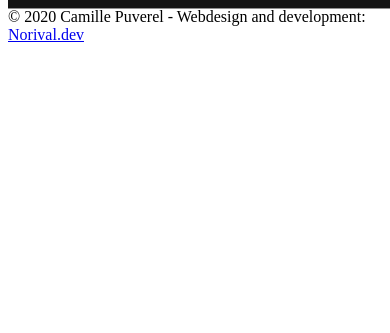
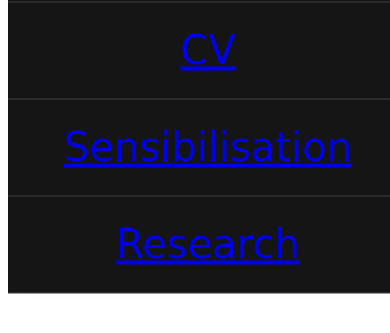
Before and after one commit to norival/website_puverel, a Symfony app: template templates/page.html.twig in a window 390 px wide. Shown: the top 333 px of the page. Run offline with Twig, Linux system fonts and the light colour scheme; the template is opened without the code that fills it, so the values that code supplies are empty; style sheets or scripts are compiled from the project's sources; some libraries are stand-ins or nearby versions.

Commit message:
adds responsive menu

```diff
--- a/assets/styles/page.scss
+++ b/assets/styles/page.scss
@@ -221,6 +221,33 @@
     }
 }
 
+// *****************************************************************************
+// MENU
+// *****************************************************************************
+
+.responsiveMenu {
+    position: absolute;
+    background-color: $bgColor;
+    top: 0;
+    box-shadow: 0 2px 30px $fgColor;
+    width: 100%;
+
+    ul {
+        list-style-type: none;
+        padding: 0;
+        margin: 0;
+
+        .navLink {
+            display: block;
+            padding: 25px;
+            font-family: 'Boogaloo', cursive;
+            font-size: 2.5em;
+            border-bottom: 1px solid #ffffff2e;
+            text-align: center;
+        }
+    }
+}
+
 
 // *****************************************************************************
 // ANIMATIONS
--- a/templates/page.html.twig
+++ b/templates/page.html.twig
@@ -11,6 +11,31 @@
     <a id="nav-tree" class="" href="{{ path('home') }}">
         {{ include('home/nav-tree.html') }}
     </a>
+    <nav class="responsiveMenu">
+        {% set currentPath = app.request.pathInfo %}
+        <ul>
+            <li>
+                <a
+                    class="navLink{% if currentPath == path("home") %} current{% endif %}"
+                    href="{{ path("home") }}">Home</a>
+            </li>
+            <li>
+                <a
+                    class="navLink{% if currentPath == path("cv") %} current{% endif %}"
+                    href="{{ path("cv") }}">CV</a>
+            </li>
+            <li>
+                <a
+                    class="navLink{% if currentPath == path("sensibilisation") %} current{% endif %}"
+                    href="{{ path("sensibilisation") }}">Sensibilisation</a>
+            </li>
+            <li>
+                <a
+                    class="navLink{% if currentPath == path("research") %} current{% endif %}"
+                    href="{{ path("research") }}">Research</a>
+            </li>
+        </ul>
+    </nav>
     <h1>{{ title }}</h1>
 {% endblock %}
 
```
